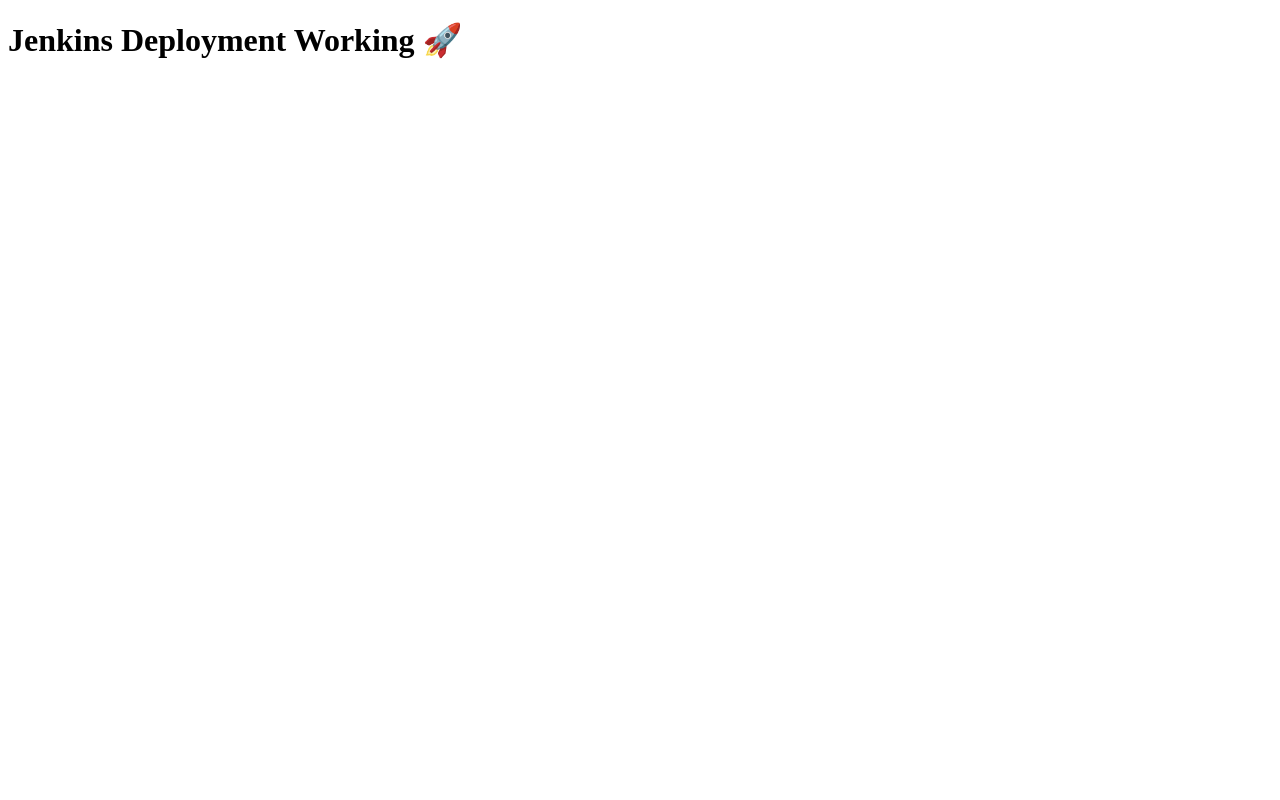
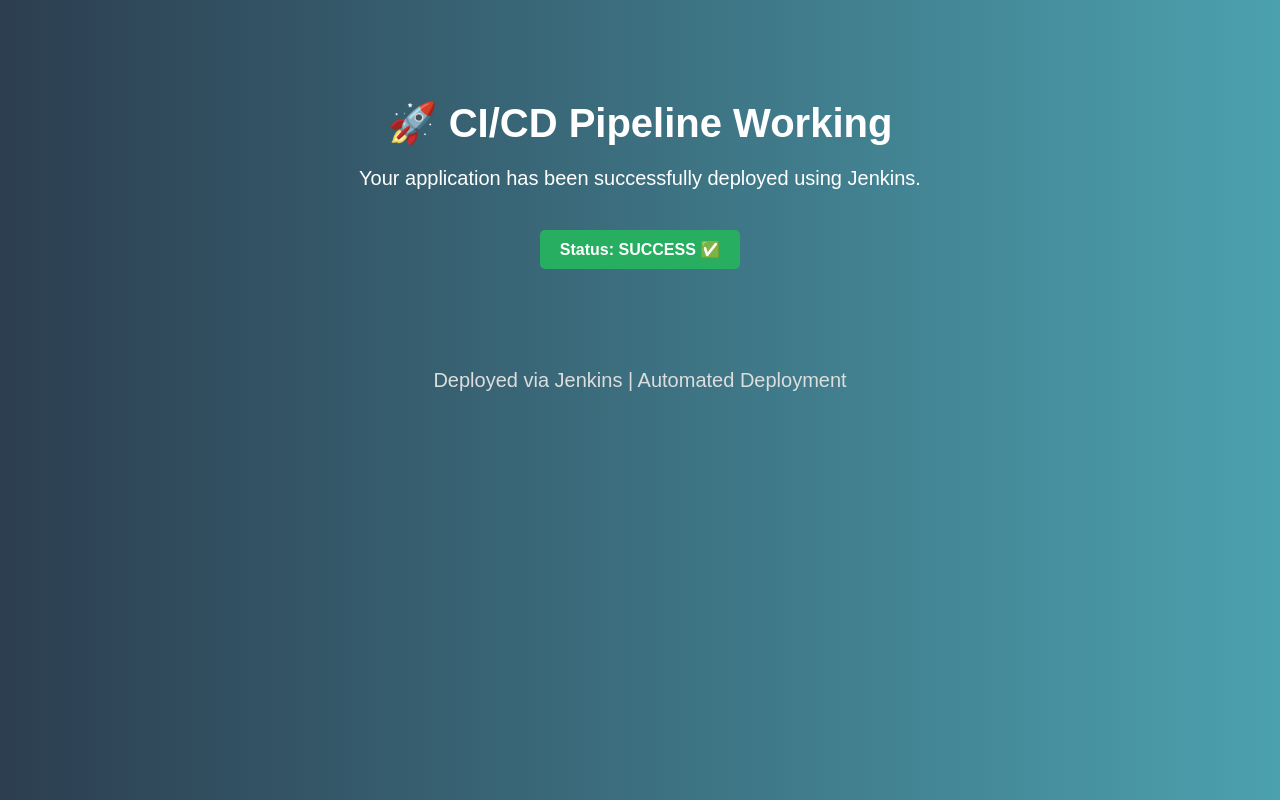
Before and after one commit to najafathima9992/jenkiins, a plain HTML site: page index.html in a window 1280 px wide. Drawn offline with Linux system fonts and the light colour scheme.

Commit message:
Enhance index.html for CI/CD deployment display
Updated the HTML structure and styling for CI/CD deployment page.

```diff
--- a/index.html
+++ b/index.html
@@ -1,9 +1,62 @@
 <!DOCTYPE html>
-<html>
+<html lang="en">
 <head>
-<title>CI/CD</title>
+    <meta charset="UTF-8">
+    <meta name="viewport" content="width=device-width, initial-scale=1.0">
+    <title>CI/CD Deployment</title>
+
+    <style>
+        body {
+            margin: 0;
+            font-family: Arial, sans-serif;
+            background: linear-gradient(to right, #2c3e50, #4ca1af);
+            color: white;
+            text-align: center;
+        }
+
+        .container {
+            margin-top: 100px;
+        }
+
+        h1 {
+            font-size: 40px;
+            margin-bottom: 10px;
+        }
+
+        p {
+            font-size: 20px;
+        }
+
+        .status {
+            margin-top: 20px;
+            padding: 10px 20px;
+            background-color: #27ae60;
+            display: inline-block;
+            border-radius: 5px;
+            font-weight: bold;
+        }
+
+        footer {
+            margin-top: 100px;
+            font-size: 14px;
+            color: #ddd;
+        }
+    </style>
 </head>
 <body>
-<h1>Jenkins Deployment Working 🚀</h1>
+
+    <div class="container">
+        <h1>🚀 CI/CD Pipeline Working</h1>
+        <p>Your application has been successfully deployed using Jenkins.</p>
+
+        <div class="status">
+            Status: SUCCESS ✅
+        </div>
+    </div>
+
+    <footer>
+        <p>Deployed via Jenkins | Automated Deployment</p>
+    </footer>
+
 </body>
 </html>
```
